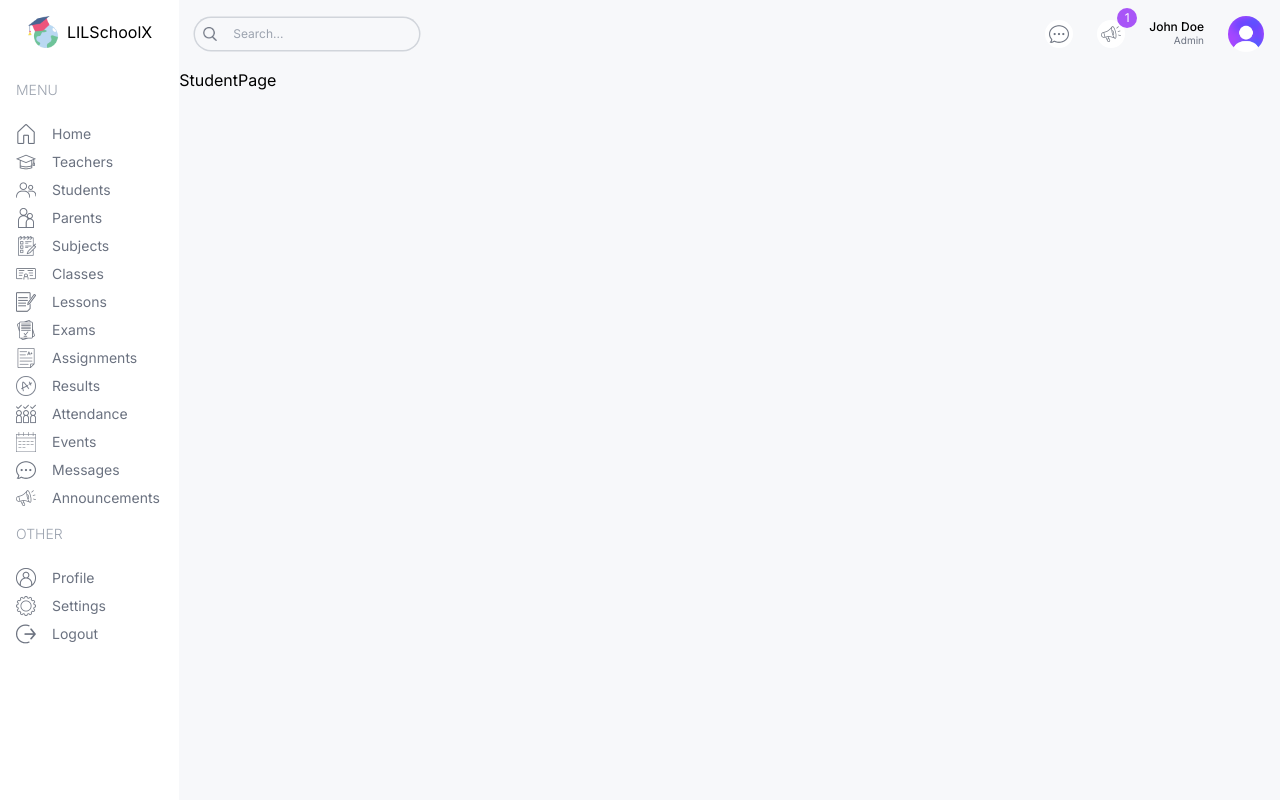
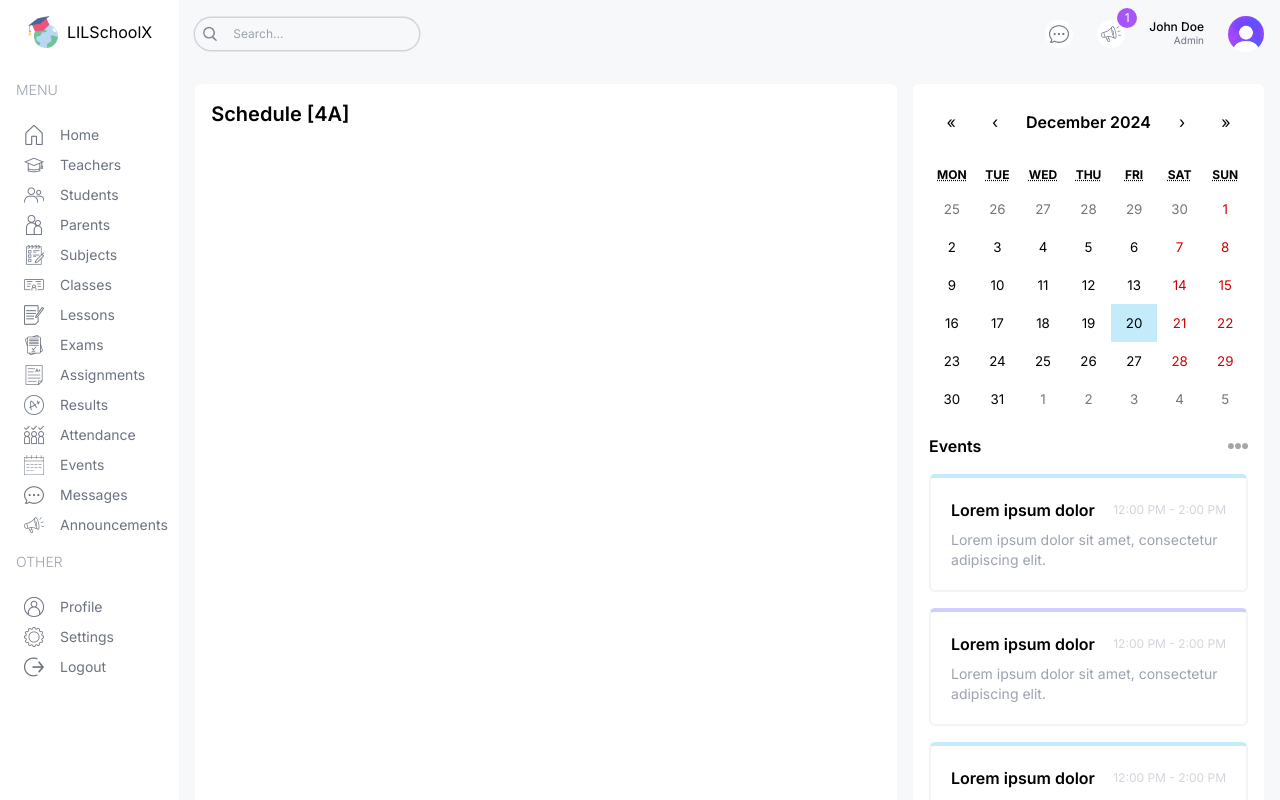
Before and after one commit to safak/next-dashboard-ui, a Next.js app: page /student in a window 1280 px wide. Built offline with nearby package versions, Linux system fonts and the light colour scheme.

Commit message:
student dashboard design

```diff
--- a/package.json
+++ b/package.json
@@ -11,6 +11,7 @@
   "dependencies": {
     "next": "14.2.5",
     "react": "^18.3.1",
+    "react-big-calendar": "^1.17.1",
     "react-calendar": "^5.1.0",
     "react-dom": "^18.3.1",
     "recharts": "^2.15.0"
--- a/src/app/(dashboard)/layout.tsx
+++ b/src/app/(dashboard)/layout.tsx
@@ -10,7 +10,7 @@ const DashboradLayout = ({
   return (
     <div className="h-screen flex">
       {/* LEFT */}
-      <div className="w-[14%] md:w-[8%] lg:w-[16%] xl:w-[14%] p-4">
+      <div className="w-[14%] md:w-[8%] lg:w-[16%] xl:w-[14%] p-4 overflow-auto">
         <Link href="/" className="flex items-center justify-center gap-2">
           <Image src="/logo.png" alt="logo" width={32} height={32} />
           <span className="hidden lg:block">LILSchoolX</span>
--- a/src/app/(dashboard)/student/page.tsx
+++ b/src/app/(dashboard)/student/page.tsx
@@ -1,9 +1,23 @@
-import React from 'react'
+import Announcements from "@/components/Announcements";
+import EventCalendar from "@/components/EventCalendar";
+import React from "react";
 
 const StudentPage = () => {
   return (
-    <div>StudentPage</div>
-  )
-}
+    <div className="p-4 flex gap-4 flex-col xl:flex-row">
+      {/* LEFT */}
+      <div className="w-full xl:w-2/3">
+        <div className="h-full bg-white p-4 rounded-md">
+          <h1 className="text-xl font-semibold">Schedule [4A]</h1>
+        </div>
+      </div>
+      {/* RIGHT */}
+      <div className="w-full xl:w-1/3 flex flex-col gap-8">
+        <EventCalendar />
+        <Announcements />
+      </div>
+    </div>
+  );
+};
 
-export default StudentPage
+export default StudentPage;
--- a/src/components/Menu.tsx
+++ b/src/components/Menu.tsx
@@ -116,6 +116,7 @@ const menuItems = [
 import Image from "next/image";
 import Link from "next/link";
 import React from "react";
+import { role } from "@/lib/data";
 
 const Menu = () => {
   return (
@@ -125,16 +126,20 @@ const Menu = () => {
           <span className="hidden lg:block text-gray-400 font-light my-4">
             {i.title}
           </span>
-          {i.items.map((item) => (
+          {i.items.map((item) => {
+            if (item.visible.includes(role)) {
+              return (
                 <Link
                   href={item.href}
                   key={item.label}
-              className="flex items-center justify-center lg:justify-start gap-4 text-gray-500"
+                  className="flex items-center justify-center lg:justify-start gap-4 text-gray-500 py-[1px] md:px-2 rounded-md hover:bg-lamaSkyLight"
                 >
                   <Image src={item.icon} alt="" width={20} height={20} />
                   <span className="hidden lg:block">{item.label}</span>
                 </Link>
-          ))}
+              );
+            }
+          })}
         </div>
       ))}
     </div>
```
Also changed, not shown: 1 other file (tests, documents, lock files or other folders). Lines whose indentation alone changed are shown as unchanged.
